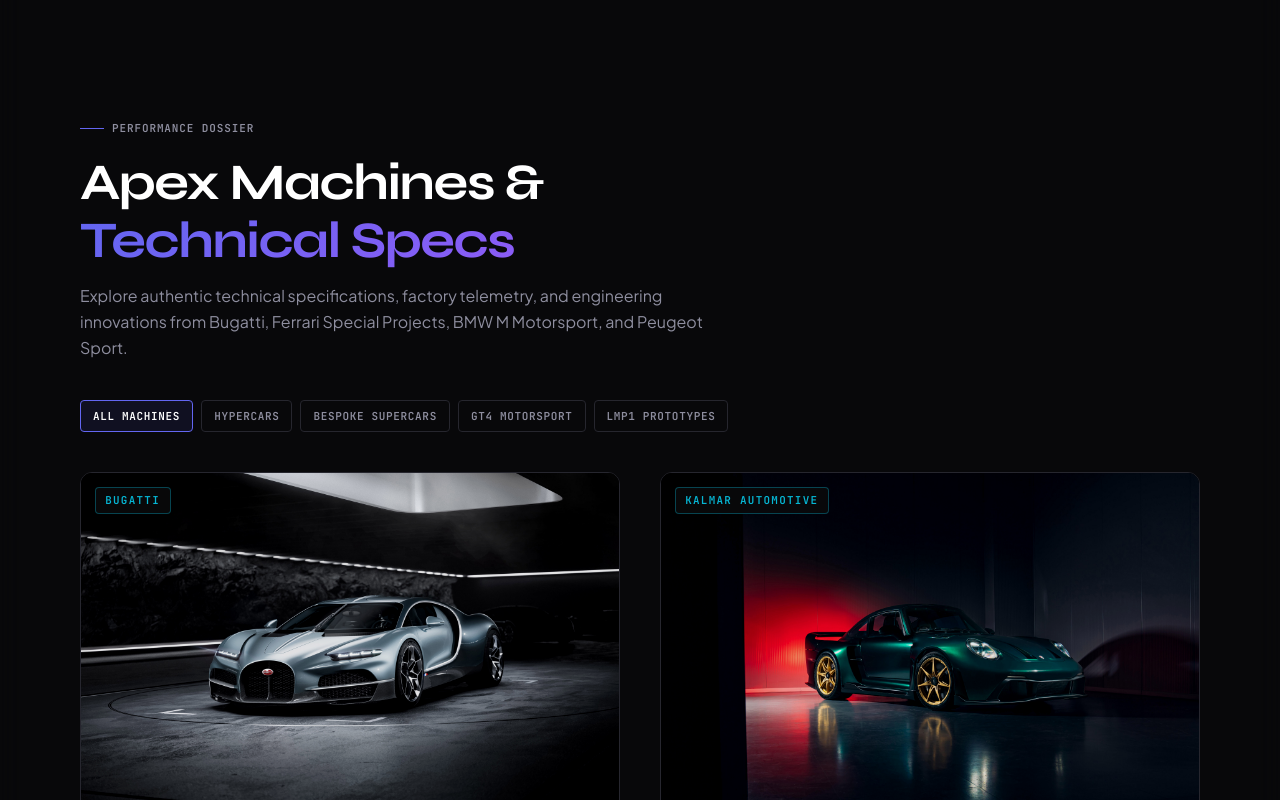
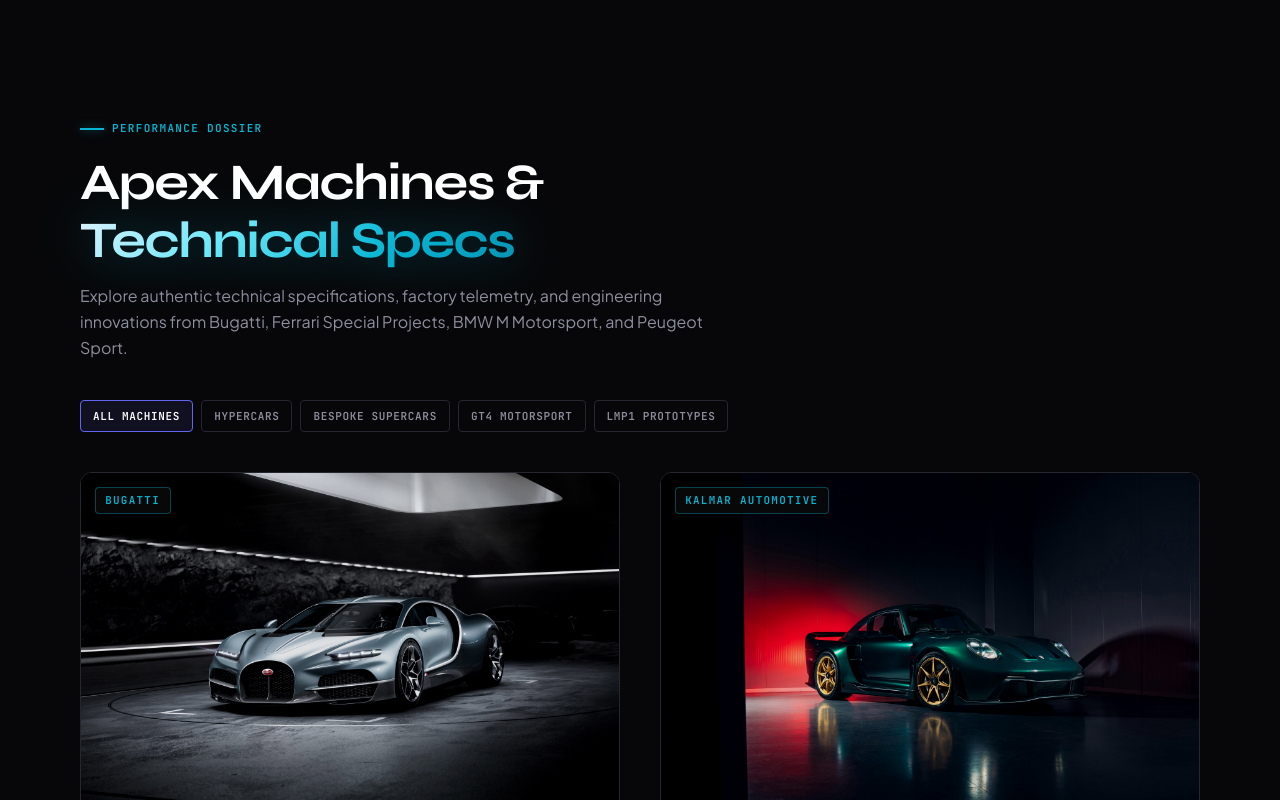
Before and after one commit to ommsahoo8847/Company-modules-, a React (Vite) app: page / in a window 1280 px wide. Shown: the part 840-1640 px from the top of the page. Built offline with nearby package versions, Linux system fonts and the light colour scheme.

Commit message:
Make solar stars background uniformly transparent across all sections and set all section headings to vibrant cyan

```diff
--- a/src/components/layout/Footer.module.css
+++ b/src/components/layout/Footer.module.css
@@ -2,7 +2,7 @@
 
 .footer {
   border-top: 1px solid var(--color-border);
-  background: var(--color-bg);
+  background: transparent;
   padding: var(--space-xl) 0;
 }
 
--- a/src/components/sections/About.module.css
+++ b/src/components/sections/About.module.css
@@ -2,9 +2,7 @@
 
 .section {
   position: relative;
-  background: rgba(10, 10, 12, 0.65);
-  backdrop-filter: blur(12px);
-  -webkit-backdrop-filter: blur(12px);
+  background: transparent;
   overflow: hidden;
 }
 
@@ -54,10 +52,11 @@
 }
 
 .headlineAccent {
-  background: var(--gradient-primary);
+  background: linear-gradient(135deg, #E0F2FE 0%, #67E8F9 35%, #06B6D4 70%, #0891B2 100%);
   -webkit-background-clip: text;
   -webkit-text-fill-color: transparent;
   background-clip: text;
+  filter: drop-shadow(0 0 25px rgba(6, 182, 212, 0.4));
 }
 
 .bio {
@@ -120,9 +119,9 @@
   font-family: var(--font-mono);
   font-size: 10px;
   font-weight: 600;
-  letter-spacing: 0.08em;
+  letter-spacing: 0.1em;
   text-transform: uppercase;
-  color: var(--color-text-subtle);
+  color: var(--color-tertiary, #06b6d4);
 }
 
 .toolsGrid {
--- a/src/components/sections/Contact.module.css
+++ b/src/components/sections/Contact.module.css
@@ -4,9 +4,7 @@
 
 .section {
   position: relative;
-  background: rgba(18, 18, 22, 0.75);
-  backdrop-filter: blur(14px);
-  -webkit-backdrop-filter: blur(14px);
+  background: transparent;
   overflow: hidden;
 }
 
@@ -56,10 +54,11 @@
 }
 
 .headlineAccent {
-  background: var(--gradient-primary);
+  background: linear-gradient(135deg, #E0F2FE 0%, #67E8F9 35%, #06B6D4 70%, #0891B2 100%);
   -webkit-background-clip: text;
   -webkit-text-fill-color: transparent;
   background-clip: text;
+  filter: drop-shadow(0 0 25px rgba(6, 182, 212, 0.4));
 }
 
 .body {
--- a/src/components/sections/ProjectGrid.module.css
+++ b/src/components/sections/ProjectGrid.module.css
@@ -1,9 +1,7 @@
 /* ─── ProjectGrid — Obsidian Kinetic ────────────────────────────────────────*/
 
 .section {
-  background: rgba(10, 10, 12, 0.55);
-  backdrop-filter: blur(12px);
-  -webkit-backdrop-filter: blur(12px);
+  background: transparent;
   position: relative;
 }
 
@@ -16,7 +14,7 @@
   transform: translateX(-50%);
   width: 60%;
   height: 1px;
-  background: linear-gradient(90deg, transparent, rgba(99,102,241,0.3), transparent);
+  background: linear-gradient(90deg, transparent, rgba(6, 182, 212, 0.4), transparent);
   pointer-events: none;
 }
 
@@ -36,10 +34,11 @@
 }
 
 .headlineAccent {
-  background: var(--gradient-primary);
+  background: linear-gradient(135deg, #E0F2FE 0%, #67E8F9 35%, #06B6D4 70%, #0891B2 100%);
   -webkit-background-clip: text;
   -webkit-text-fill-color: transparent;
   background-clip: text;
+  filter: drop-shadow(0 0 25px rgba(6, 182, 212, 0.4));
 }
 
 .subtext {
--- a/src/components/ui/SpecModal.module.css
+++ b/src/components/ui/SpecModal.module.css
@@ -251,6 +251,7 @@
   width: 4px;
   height: 14px;
   background: var(--color-tertiary);
+  box-shadow: 0 0 10px rgba(6, 182, 212, 0.7);
   border-radius: 2px;
 }
 
--- a/src/index.css
+++ b/src/index.css
@@ -99,9 +99,9 @@
   font-family: var(--font-mono);
   font-size: 11px;
   font-weight: 600;
-  letter-spacing: 0.08em;
+  letter-spacing: 0.12em;
   text-transform: uppercase;
-  color: var(--color-text-subtle);
+  color: var(--color-tertiary, #06b6d4);
   display: flex;
   align-items: center;
   gap: var(--space-xs);
@@ -112,8 +112,9 @@
   content: '';
   display: block;
   width: 24px;
-  height: 1px;
-  background: var(--color-primary);
+  height: 2px;
+  background: var(--color-tertiary, #06b6d4);
+  box-shadow: 0 0 10px rgba(6, 182, 212, 0.6);
   flex-shrink: 0;
 }
 
```
